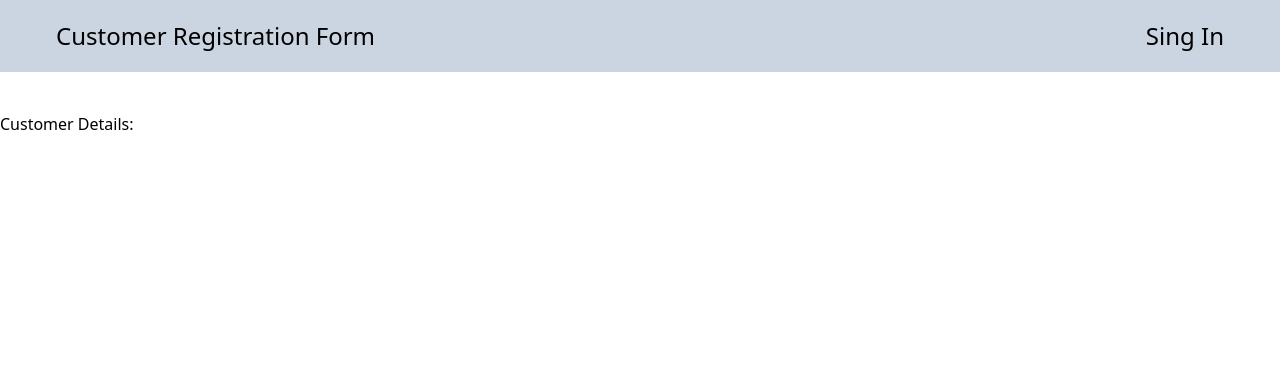
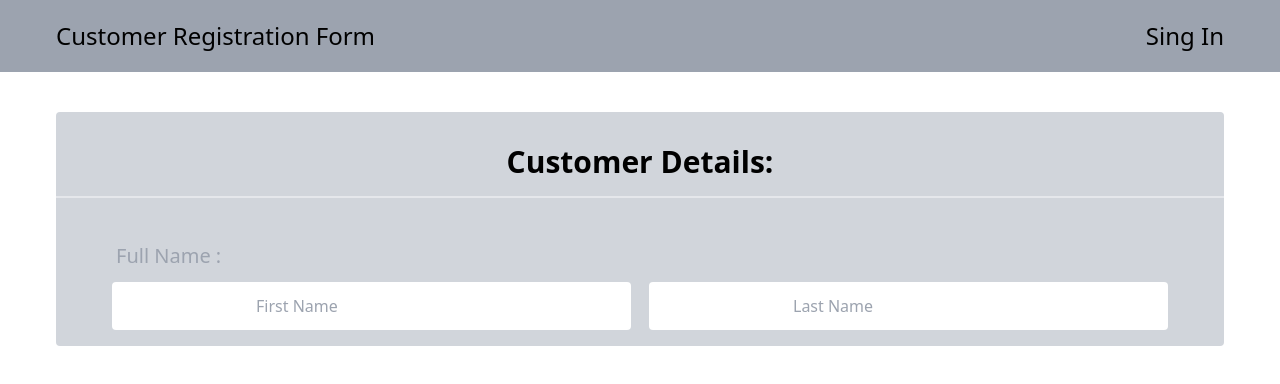
Before and after one commit to UitsHabib/demeed-frontend, a React (Create React App) app: page / in a window 1280 px wide. Shown: the top 384 px of the page. Built offline with nearby package versions, Linux system fonts and the light colour scheme.

Commit message:
Update Files with input Form

```diff
--- a/src/components/customer-singup-page.js
+++ b/src/components/customer-singup-page.js
@@ -5,8 +5,22 @@ function SingUp() {
     return (
         <section>
             <Header />
-            <form className='mt-10 container center'>
-                <h1>Customer Details:</h1>
+            <form className='mt-10 mx-14 bg-gray-300 rounded py-4'>
+                <h1 className='text-3xl text-center font-semibold py-4'>Customer Details:</h1>
+                <hr />
+                <hr />
+
+                <div className='mx-14 mt-10'>
+                    <h2 className='text-xl text-gray-400 p-1 pb-3'>Full Name :</h2>
+                    <div className='flex justify-between'>
+                        <div>
+                            <input type="text" className='py-3 px-36 text-left rounded' placeholder='First Name'/>
+                        </div>
+                        <div>
+                            <input type="text" className='py-3 px-36 rounded' placeholder='Last Name'/>
+                        </div>
+                    </div>
+                </div>
             </form>
 
         </section>
--- a/src/components/header.js
+++ b/src/components/header.js
@@ -3,7 +3,7 @@ import React from 'react';
 function Header() {
     return (
         <header>
-            <div className="py-5 px-14 bg-slate-300 flex justify-between">
+            <div className="py-5 px-14 bg-gray-400 flex justify-between">
                 <h1 className="text-2xl">Customer Registration Form</h1>
                 <h1 className="text-2xl">Sing In</h1>
             </div>
```
